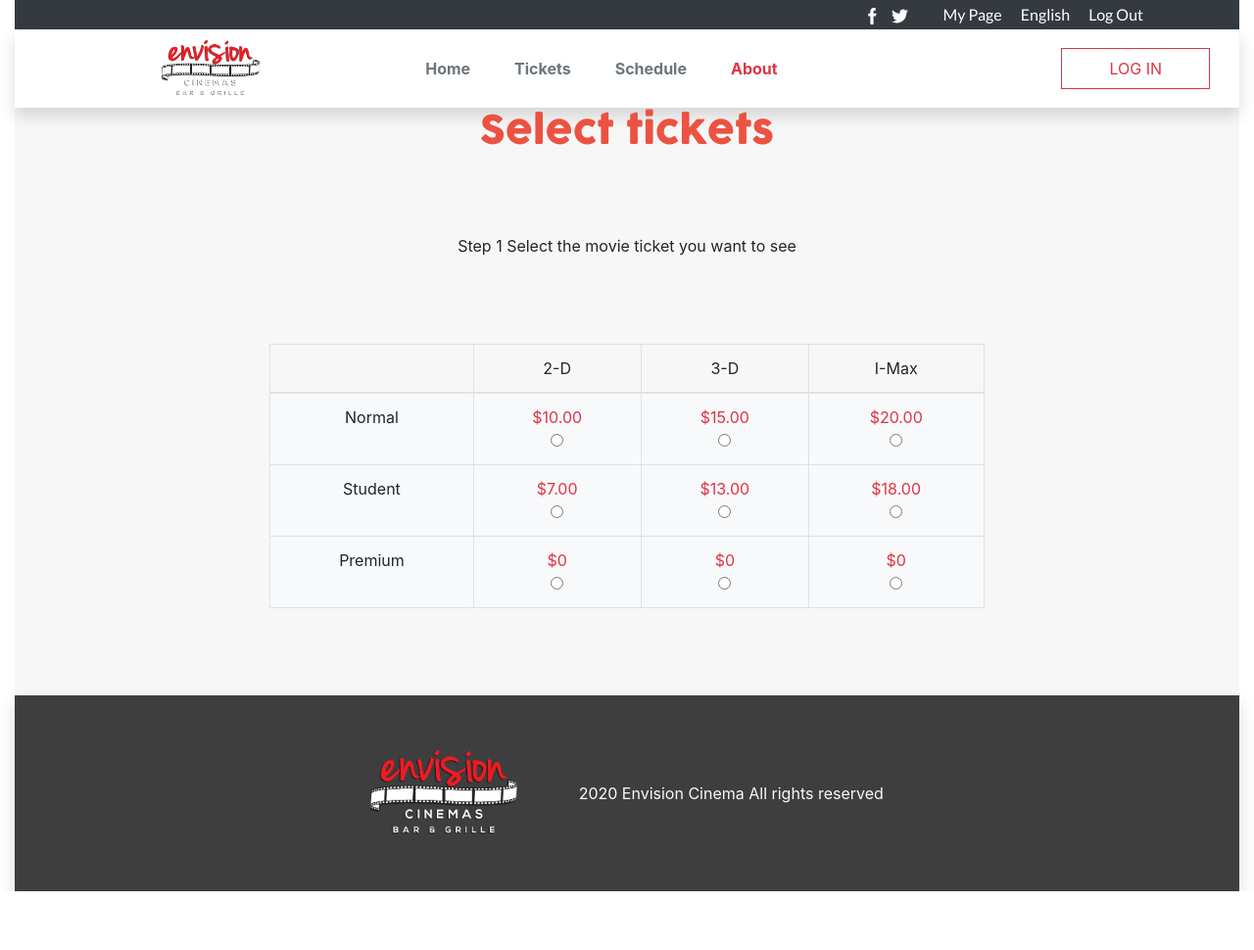
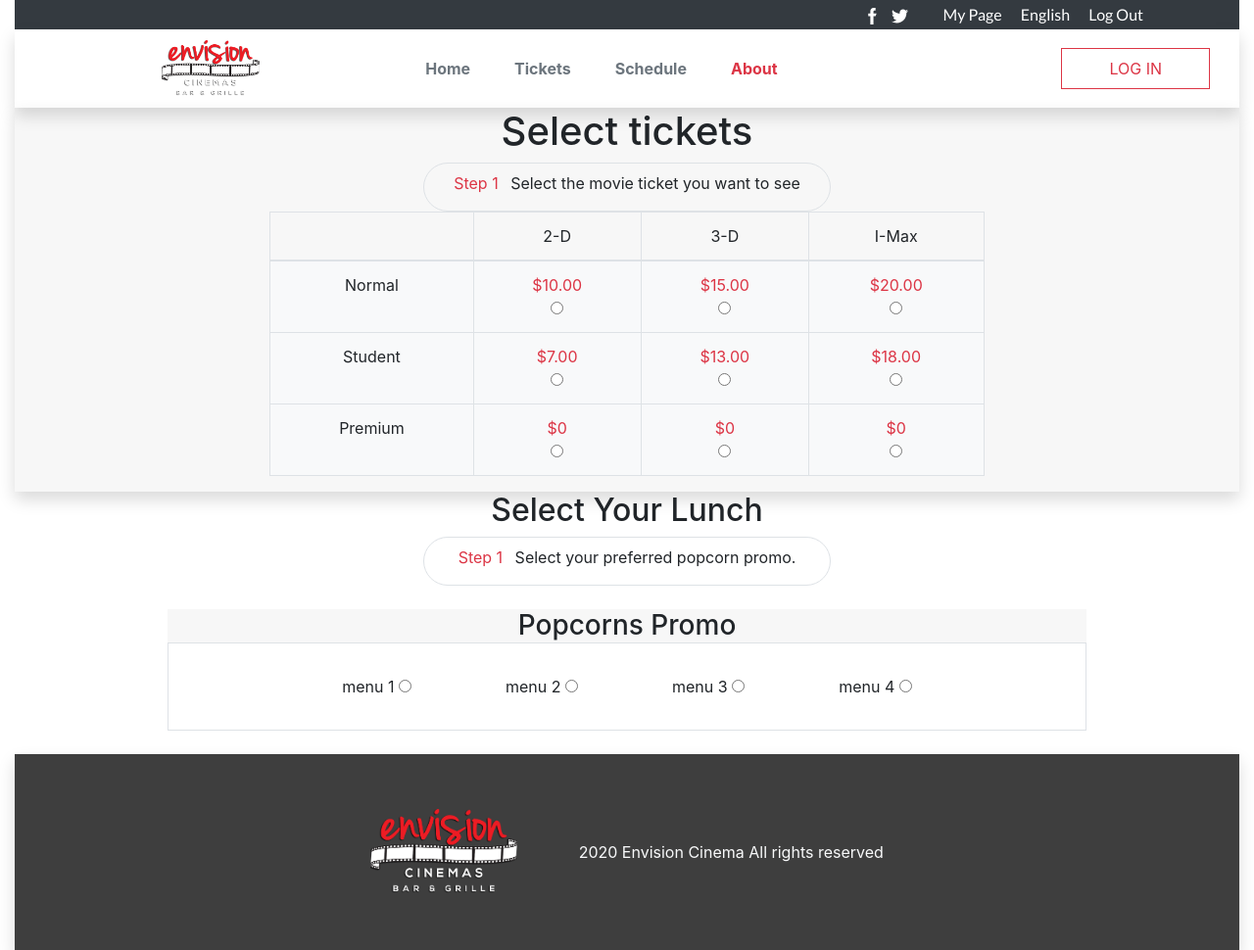
Before and after one commit to yahir91/HTML-CSS-Capstone-Project, a plain HTML site: page tickets.html in a window 1280 px wide. Shown: the whole page at 98% size. Before the commit the page ends 910 px from the top, so only its background shows below. Drawn offline with nearby package versions, Linux system fonts and the light colour scheme.

Commit message:
select menu section created

```diff
--- a/assets/CSS/tickets.css
+++ b/assets/CSS/tickets.css
@@ -71,13 +71,37 @@ margin-left: 12%;
 
 /* MAIN */
 
-.main {
+/* TICKETS SECTION */
+
+.tickets {
+    background-color: #f7f7f7;
 
 }
 
 .table-head {
     background-color: #f7f7f7;
 }
+
+/* PROMO SECTION */
+
+.step-2 {
+    height: 50px;
+    box-sizing: border-box;
+}
+
+.promo {
+    box-sizing: border-box;
+}
+
+.popcorns {
+    background-color: #f7f7f7;
+}
+
+.menu {
+    height: 90px;
+}
+
+
 
 /* FOOTER */
 
--- a/tickets.html
+++ b/tickets.html
@@ -4,7 +4,7 @@
 <head>
     <link href="https://fonts.googleapis.com/css2?family=Lato&display=swap" rel="stylesheet">
     <link rel="stylesheet" href="assets/CSS/reset.css">
-    <link rel="stylesheet" href="assets/CSS/about.css">
+    <link rel="stylesheet" href="assets/CSS/tickets.css">
     <meta charset="utf-8">
     <meta name="viewport" content="width=device-width, initial-scale=1, shrink-to-fit=no">
     <link rel="stylesheet" href="https://stackpath.bootstrapcdn.com/bootstrap/4.5.0/css/bootstrap.min.css"
@@ -55,14 +55,19 @@
                     <a class="dropdown-item" href="#">Log In</a>
                 </div>
             </div>
-            <!-- MAIN SECTION -->
-            <div class="main row row-cols-1 justify-content-center text-center no-gutters">
+
+            <!-- TICKETS SECTION -->
+            <div class="tickets row row-cols-1 justify-content-center text-center no-gutters shadow">
                 <div class="col-12">
-                    <h1>Select tickets</h1>
+                    <h1 class="display-h2">Select tickets</h1>
                 </div>
-                <div class="col-6">
-                    <p><span>Step 1</span> Select the movie ticket you want to see</p>
+                <div class="step-2 col-4 border rounded-pill ">
+                    <p class="pt-2"><span class="text-danger mr-2">Step 1</span> Select the movie ticket you want to see
+                    </p>
                 </div>
+
+                <div class="w-100"></div>
+
                 <div class="col-7">
                     <table class="table table-bordered">
                         <thead>
@@ -78,28 +83,55 @@
                                 <th>Normal</th>
                                 <td class="text-danger">$10.00 <br><input type="radio" name="option" id="option1"></td>
                                 <td class="text-danger">$15.00 <br><input type="radio" name="option" id="option2"></td>
-                                <td class="text-danger">$20.00 <br><input type="radio" name="option" id="option2"></td>
+                                <td class="text-danger">$20.00 <br><input type="radio" name="option" id="option3"></td>
                             </tr>
                             <tr>
                                 <th>Student</th>
-                                <td class="text-danger">$7.00 <br><input type="radio" name="option" id="option2"></td>
-                                <td class="text-danger">$13.00 <br><input type="radio" name="option" id="option2"></td>
-                                <td class="text-danger">$18.00 <br><input type="radio" name="option" id="option2"></td>
+                                <td class="text-danger">$7.00 <br><input type="radio" name="option" id="option4"></td>
+                                <td class="text-danger">$13.00 <br><input type="radio" name="option" id="option5"></td>
+                                <td class="text-danger">$18.00 <br><input type="radio" name="option" id="option6"></td>
                             </tr>
                             <tr>
                                 <th>Premium</th>
-                                <td class="text-danger">$0 <br><input type="radio" name="option" id="option2"></td>
-                                <td class="text-danger">$0 <br><input type="radio" name="option" id="option2"></td>
-                                <td class="text-danger">$0 <br><input type="radio" name="option" id="option2"></td>
+                                <td class="text-danger">$0 <br><input type="radio" name="option" id="option7"></td>
+                                <td class="text-danger">$0 <br><input type="radio" name="option" id="option8"></td>
+                                <td class="text-danger">$0 <br><input type="radio" name="option" id="option9"></td>
                             </tr>
-
-
                         </tbody>
-
-
-
                     </table>
                 </div>
+            </div>
+
+            <!-- PROMO SECTION -->
+
+            <div class="promo row row-cols-1 justify-content-center align-items-center text-center no-gutters">
+                <div class="col-6">
+                    <h2>Select Your Lunch</h2>
+                </div>
+
+                <div class="w-100"></div>
+
+                <div class="step-2 col-4 border rounded-pill align-items-center justify-content-center mb-4">
+                    <p class="pt-2"><span class="text-danger mr-2">Step 1</span> Select your preferred popcorn promo.
+                    </p>
+
+                </div>
+                <div class="col-9">
+                    <div>
+                        <h3 class="popcorns mb-0">Popcorns Promo</h3>
+                    </div>
+                    <div class="menu d-flex justify-content-center border align-items-center mb-4">
+                        <div class="mx-5"><span>menu 1 <input type="radio" name="menu" id="menu1"></span></div>
+                        <div class="mx-5"><span>menu 2 <input type="radio" name="menu" id="menu2"></span></div>
+                        <div class="mx-5"><span>menu 3 <input type="radio" name="menu" id="menu3"></span></div>
+                        <div class="mx-5"><span>menu 4 <input type="radio" name="menu" id="menu4"></span></div>
+                    </div>
+
+                </div>
+                <div>
+
+                </div>
+
 
 
 
```
